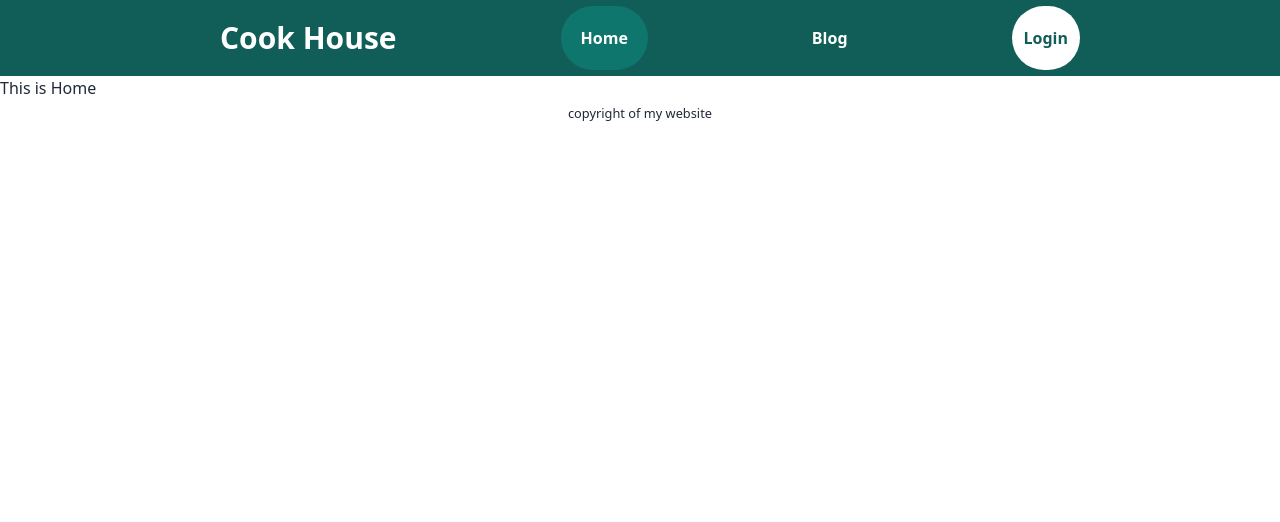
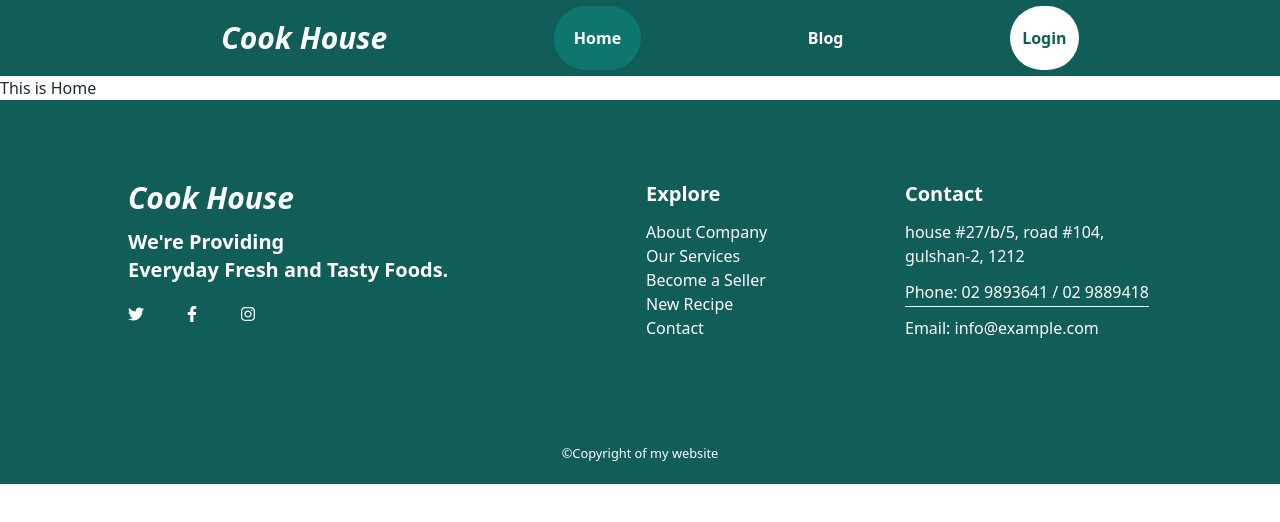
Before and after one commit to Asma505/chef-recipe-hunter-client-side, a React (Vite) app: page / in a window 1280 px wide. Shown: the top 522 px of the page. Built offline with nearby package versions, Linux system fonts and the light colour scheme.

Commit message:
code for footer added

```diff
--- a/src/pages/Shared/Footer/Footer.jsx
+++ b/src/pages/Shared/Footer/Footer.jsx
@@ -1,9 +1,38 @@
 import React from 'react';
+import { Link } from 'react-router-dom';
+import { FaTwitter, FaFacebookF, FaInstagram } from "react-icons/fa";
 
 const Footer = () => {
     return (
-        <div>
-            <p className='text-center'><small>copyright of my website</small></p>
+        <div className='bg-teal-800'>
+            <div className='md:grid md:grid-cols-4 md:gap-3 w-4/5 mx-auto py-10'>
+                <div className='text-white my-10 mb-3 col-span-2'>
+                    <h3 className='text-3xl font-bold italic mb-3'>Cook House</h3>
+                    <p className='text-xl font-bold mb-5'>We're Providing <br /> Everyday Fresh
+                        and Tasty Foods.</p>
+                    <div className='flex gap-10'>
+                        <p><button><FaTwitter></FaTwitter></button></p>
+                        <p><button><FaFacebookF></FaFacebookF></button></p>
+                        <p><button><FaInstagram></FaInstagram></button></p>
+                    </div>
+                </div>
+                <div className='text-white my-10'>
+                    <h3 className='text-xl font-bold mb-3'>Explore</h3>
+                    <p><Link to='#'>About Company</Link></p>
+                    <p><Link to='#'>Our Services</Link></p>
+                    <p><Link to='#'>Become a Seller</Link></p>
+                    <p><Link to='#'>New Recipe</Link></p>
+                    <p><Link to='#'>Contact</Link></p>
+
+                </div>
+                <div className='text-white my-10'>
+                    <h3 className='text-xl font-bold mb-3'>Contact</h3>
+                    <p className='mb-3'>house #27/b/5, road #104, gulshan-2, 1212</p>
+                    <p className='underline underline-offset-8 mb-3'>Phone: 02 9893641 / 02 9889418</p>
+                    <p>Email: info@example.com</p>
+                </div>
+            </div>
+            <p className='text-center text-white py-5'><small>©Copyright of my website</small></p>
         </div>
     );
 };
--- a/src/pages/Shared/Navbar/Navbar.jsx
+++ b/src/pages/Shared/Navbar/Navbar.jsx
@@ -5,7 +5,7 @@ import ActiveLink from '../ActiveLink/ActiveLink';
 const Navbar = () => {
     return (
         <div className='flex items-center justify-around text-center w-4/5 mx-auto'>
-            <p className='bg-teal-800 text-white text-3xl p-5 font-bold'>Cook House</p>
+            <p className='bg-teal-800 text-white text-3xl p-5 font-bold italic'>Cook House</p>
 
             <ActiveLink to='/' ><p className='p-5 text-white font-bold'>Home</p></ActiveLink>
 
```
